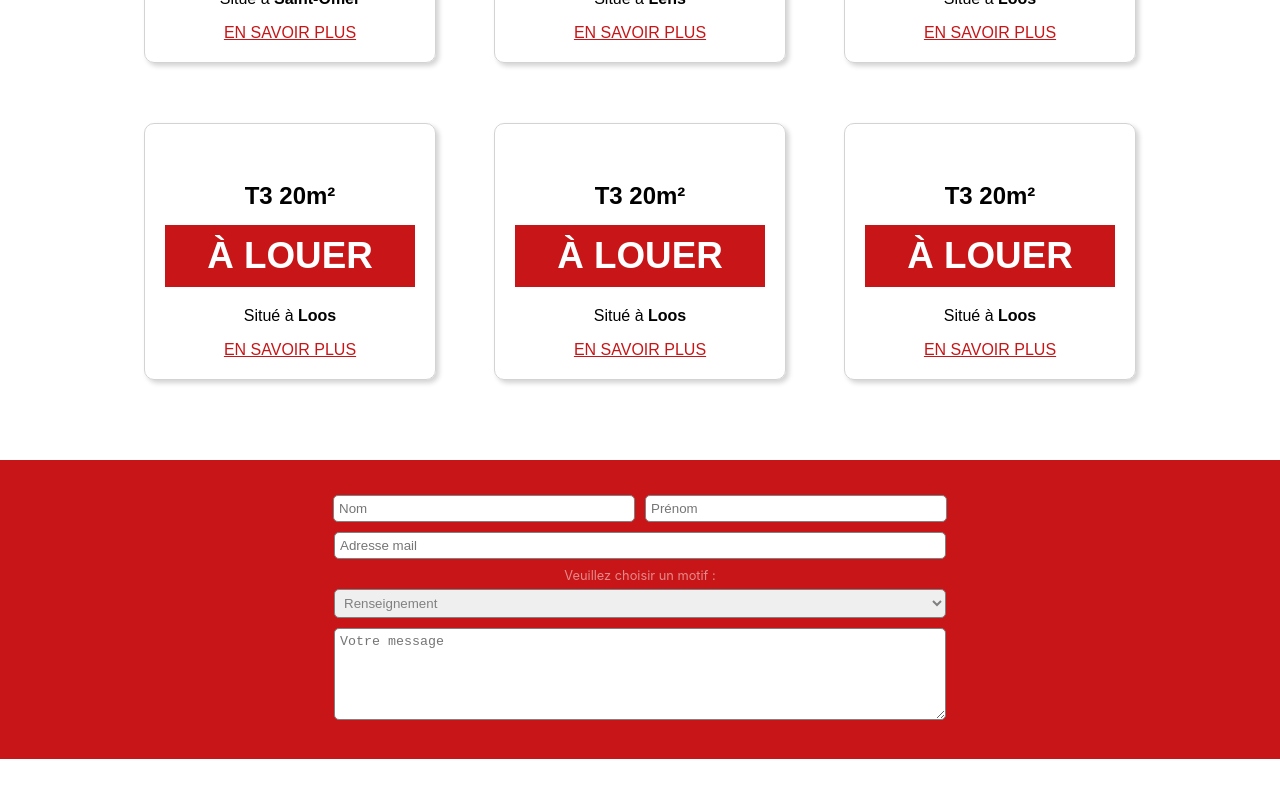
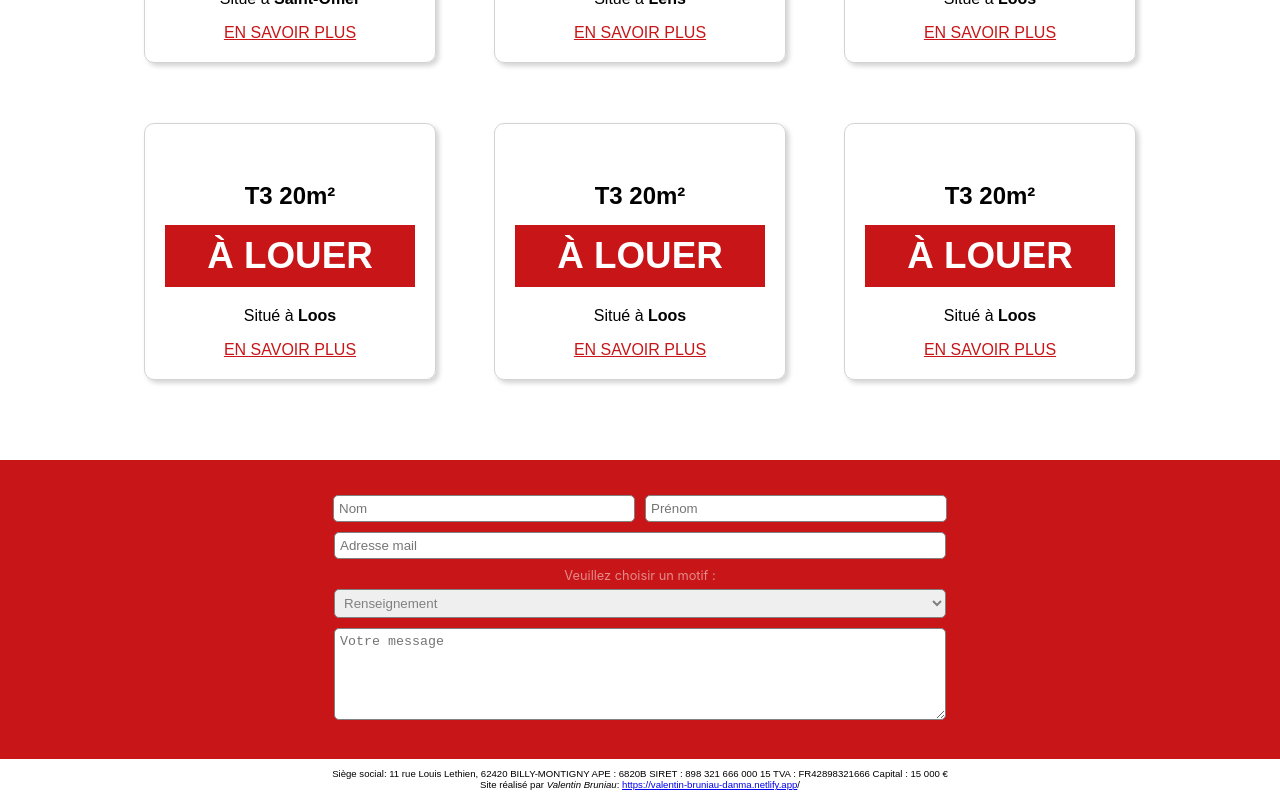
Before and after one commit to valentinbr16/4K_Immo, a React (Create React App) app: page / in a window 1280 px wide. Shown: the part 499-1299 px from the top of the page. Before the commit the page ends 1258 px from the top, so only its background shows below. Built offline with nearby package versions, Linux system fonts and the light colour scheme.

Commit message:
Ajout copyright footer

```diff
--- a/src/Form.css
+++ b/src/Form.css
@@ -39,6 +39,12 @@
 
 .form__mail:focus, .form__comment:focus, .form__firstname:focus, .form__lastname:focus {
     border: solid 3px #c81517;
+}
+
+.footer__copyright {
+    font-family: Montserrat, Arial, Helvetica, sans-serif;
+    font-size: 0.6rem;
+    text-align: center;
 }
 
 @media screen and (min-width: 768px) {
--- a/src/Form.js
+++ b/src/Form.js
@@ -4,6 +4,7 @@ import './Form.css';
 export default function Form() {
 
     return (
+        <footer>
             <form className="form">
                 <div id="contact" className="form__name">
                     <div>
@@ -35,5 +36,8 @@ export default function Form() {
                     <textarea className="form__comment" id="comment" placeholder="Votre message" name="comment" id="comment"/>
                 </div>
             </form>
+            <p className="footer__copyright">Siège social: 11 rue Louis Lethien, 62420 BILLY-MONTIGNY	APE : 6820B SIRET : 898 321 666 000 15 TVA : FR42898321666 Capital : 15 000 €<br/>
+            Site réalisé par <em>Valentin Bruniau</em>: <a href="https://valentin-bruniau-danma.netlify.app">https://valentin-bruniau-danma.netlify.app</a>/</p>
+        </footer>
     )
 }
```
Lines whose indentation alone changed are shown as unchanged.
